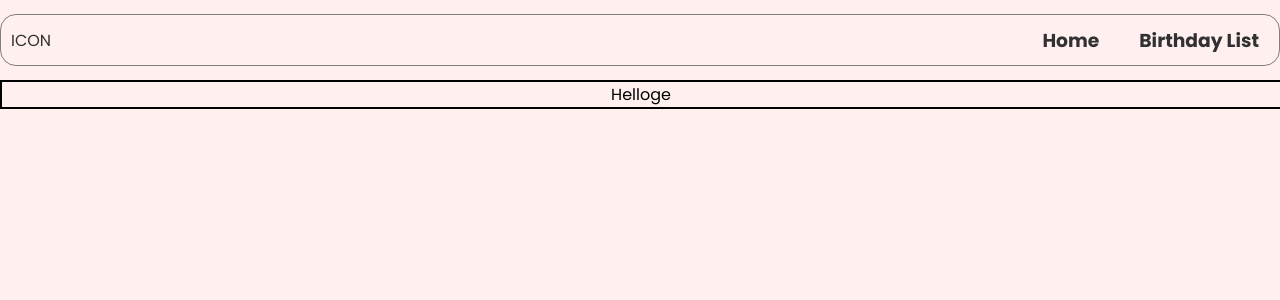
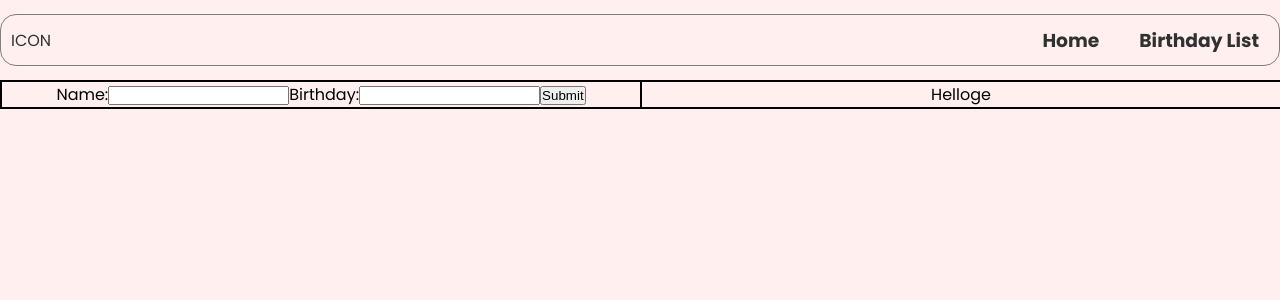
Before and after one commit to vidalgmartin/birthday-tracker, a React (Vite) app in the folder frontend/: page /birthdays in a window 1280 px wide. Shown: the top 300 px of the page. Built offline with nearby package versions, Linux system fonts and the light colour scheme; no server answers.

Commit message:
Added a form to add birthdays

```diff
--- /dev/null
+++ b/frontend/src/components/BirthdayForm.jsx
@@ -0,0 +1,65 @@
+import { useState } from 'react'
+
+export default function BirthdayForm() {
+    const  [ name, setName ] = useState('')
+    const [ birthday, setBirthday ] = useState('')
+    const [ error, setError ] = useState(null)
+
+    const handleSubmit = async (e) =>  {
+        e.preventDefault()
+
+        if(!name || !birthday) {
+            setError('Please fill in the blanks')
+            return
+        }
+
+        const response = await fetch('/api/birthdays', {
+            method: 'POST',
+            headers: {
+                'Content-Type': 'application/json'
+            },
+            body: JSON.stringify({ name, birthday })
+        })
+
+        if(!response.ok) {
+            console.error('Failed to submit birthday')
+            return
+        }
+        else {
+            // extract and parse the json data for a cleaner response
+            const json = await response.json()
+
+            setName('')
+            setBirthday('')
+            setError(null)
+            console.log('Submitted successfully:', json);
+        }
+    }
+
+    return (
+        <div className="birthday-form-container">
+
+            <form onSubmit={handleSubmit}>
+                <label>Name:</label>
+                <input
+                    className="name-input"
+                    type="text"
+                    onChange={(e) => setName(e.target.value)}
+                    value={name}
+                />
+
+                <label>Birthday:</label>
+                <input
+                    className="birthday-input"
+                    type="text"
+                    onChange={(e) => setBirthday(e.target.value)}
+                    value={birthday}
+                />
+
+                <button>Submit</button>
+                {error && <div className="error">{error}</div>}
+            </form>
+
+        </div>
+    )
+}
--- a/frontend/src/index.css
+++ b/frontend/src/index.css
@@ -90,7 +90,15 @@ body {
 .birthday-elements {
     display: grid;
     place-items: center;
-    width: 1350px;
+    width: 675px;
 
     border: 1px solid black;
 }
+
+.birthday-form-container {
+    display: grid;
+    place-items: center;
+    width: 675px;
+
+    border: 1px solid black;
+}
--- a/frontend/src/pages/BirthdayList.jsx
+++ b/frontend/src/pages/BirthdayList.jsx
@@ -1,9 +1,11 @@
 import Birthday from '../components/Birthday'
+import BirthdayForm from '../components/BirthdayForm'
 
 export default function BirthdayList() {
 
     return (
         <div className="birthday-page-container">
+            <BirthdayForm />
             <div className="birthday-elements">
                 Helloge
                 <Birthday />
```
Also changed, not shown: 1 other file (tests, documents, lock files or other folders).
